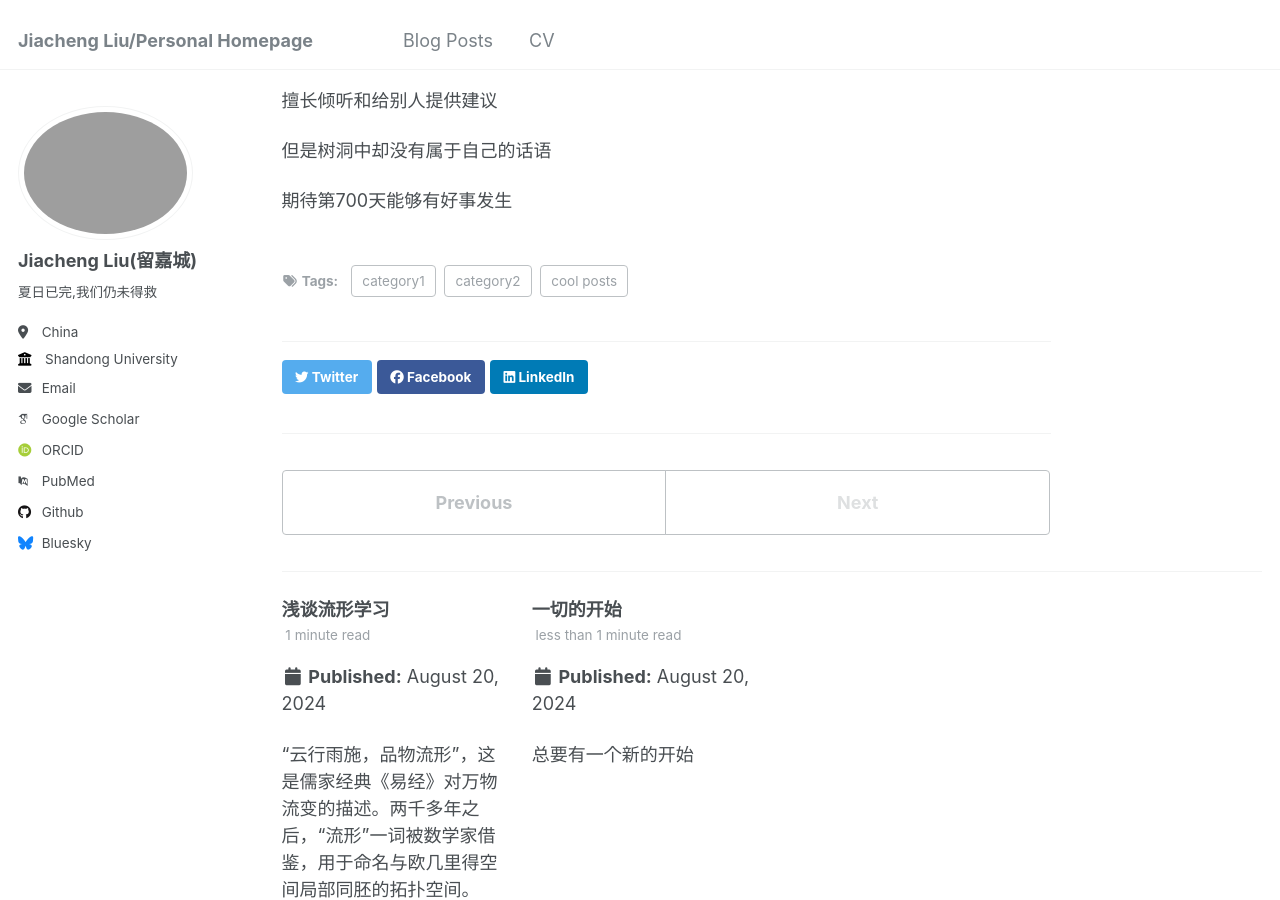
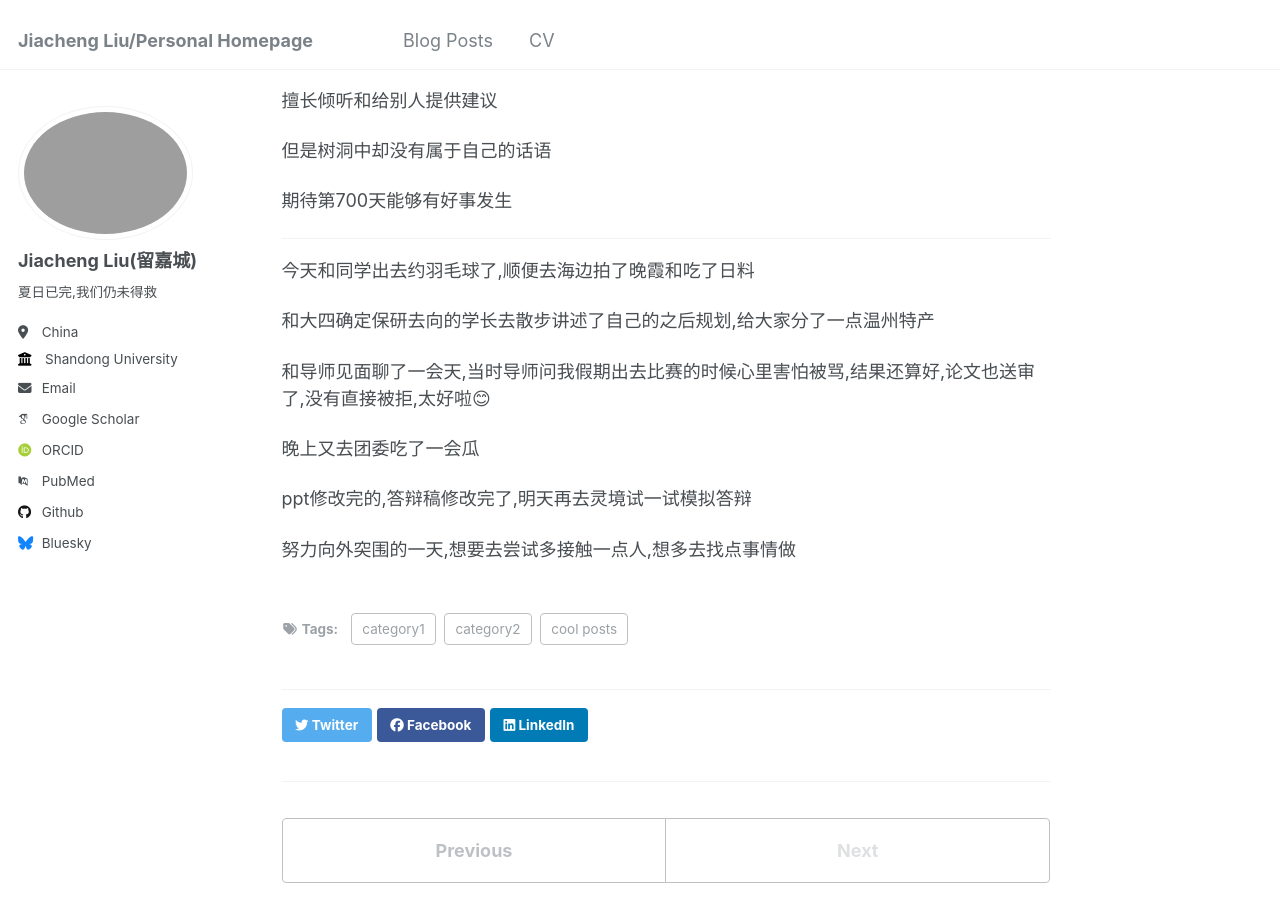
Before and after one commit to Tammytcl/Tammytcl.github.io, a Jekyll site: the page built from _posts/2024-08-31-blog-post-3.md, in a window 1280 px wide and 900 px high, scrolled down 449 px. Built offline with Jekyll 4.4.1, drawn with Linux system fonts in a browser that asks for light colours; some web fonts are replaced.

Commit message:
2024-8-31

```diff
--- a/_posts/2024-08-31-blog-post-3.md
+++ b/_posts/2024-08-31-blog-post-3.md
@@ -24,3 +24,16 @@ tags:
 但是树洞中却没有属于自己的话语
 
 期待第700天能够有好事发生
+
+---
+今天和同学出去约羽毛球了,顺便去海边拍了晚霞和吃了日料
+
+和大四确定保研去向的学长去散步讲述了自己的之后规划,给大家分了一点温州特产
+
+和导师见面聊了一会天,当时导师问我假期出去比赛的时候心里害怕被骂,结果还算好,论文也送审了,没有直接被拒,太好啦😊
+
+晚上又去团委吃了一会瓜
+
+ppt修改完的,答辩稿修改完了,明天再去灵境试一试模拟答辩
+
+努力向外突围的一天,想要去尝试多接触一点人,想多去找点事情做
```
